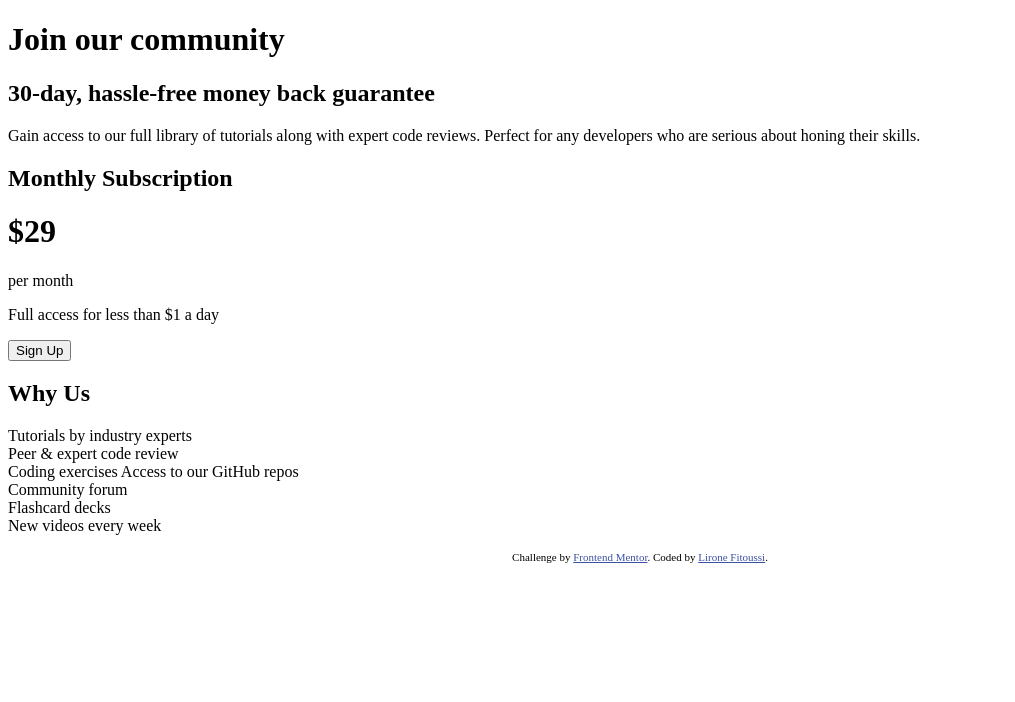
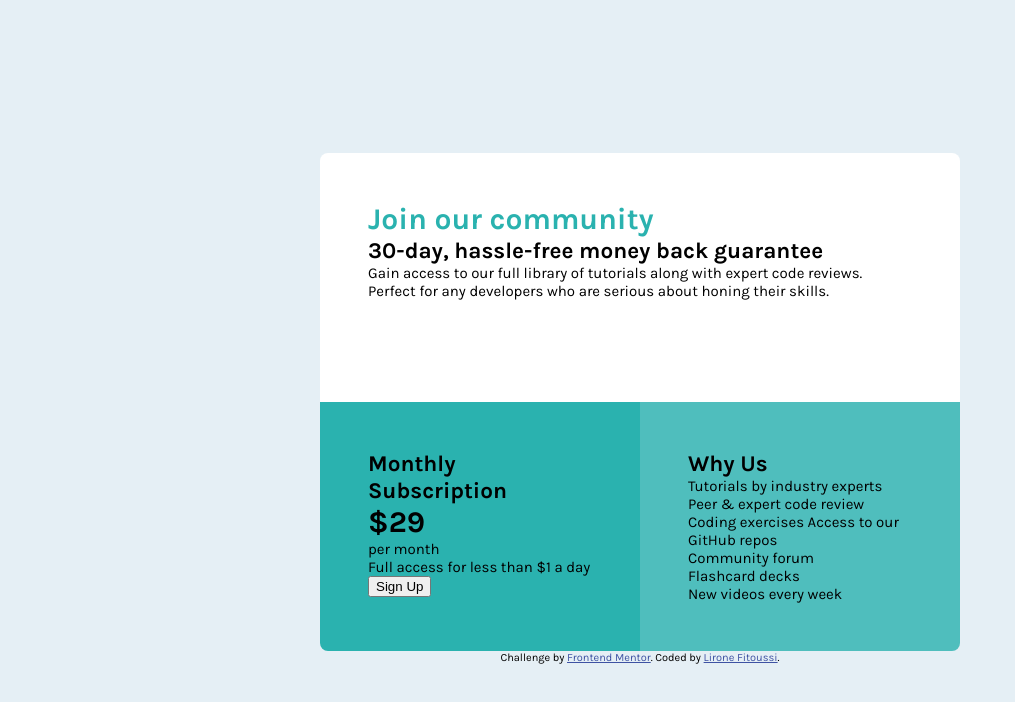
Before and after one commit to LironeFitoussi/single-price-grid-component-master, a plain HTML site: page index.html in a window 1280 px wide. Shown: the whole page, without its empty margins (0-1015 px from the left). Drawn offline with Linux system fonts and the light colour scheme.

Commit message:
basic CSS

```diff
--- a/style.css
+++ b/style.css
@@ -1,3 +1,54 @@
+@import url('https://fonts.googleapis.com/css2?family=Karla:wght@400;700&display=swap');
+
+body {
+  display: flex;
+  flex-direction: column;
+  height: 100vh;
+  justify-content: center;
+  align-items: center;
+  font-family: 'Karla', sans-serif;
+  font-size: 15px;
+  background-color: hsl(204, 43%, 93%);;
+}
+
+main {
+  border-radius: .5rem;
+  display: grid;
+  grid-template-columns: 1fr 1fr;
+  grid-template-rows: 1fr 1fr;
+  width: 50vw;
+}
+
+h1, h2, h3, p {
+  margin: 0;
+}
+
+.heading, .subCont, .aboutComp  {
+  padding: 3rem;
+}
+
+.heading {
+  border-radius: .5rem .5rem 0 0;
+  background-color: #ffffff;
+  grid-column-start: 1;
+  grid-column-end: 3;
+}
+
+.heading > h1 {
+  color: hsl(179, 62%, 43%);
+}
+
+.subCont {
+  border-radius: 0 0 0 .5rem;
+  background-color: hsl(179, 62%, 43%);
+}
+
+.aboutComp {
+  border-radius: 0 0 .5rem 0;
+  background-color: hsla(179, 62%, 43%, 0.8);
+}
+
+
 .attribution {
   font-size: 11px;
   text-align: center;
@@ -6,3 +57,23 @@
 .attribution a {
   color: hsl(228, 45%, 44%);
 }
+
+#ColorPal {
+    /* ## Colors */
+
+  /* ### Primary */
+
+  /* - Cyan */
+  hsl(179, 62%, 43%);
+
+  /* - Bright Yellow */
+  color: hsl(71, 73%, 54%);
+
+  /* ### Neutral */
+
+  /* - Light Gray */
+  color: hsl(204, 43%, 93%);
+
+  /* - Grayish Blue */
+  color: hsl(218, 22%, 67%);
+}
```
